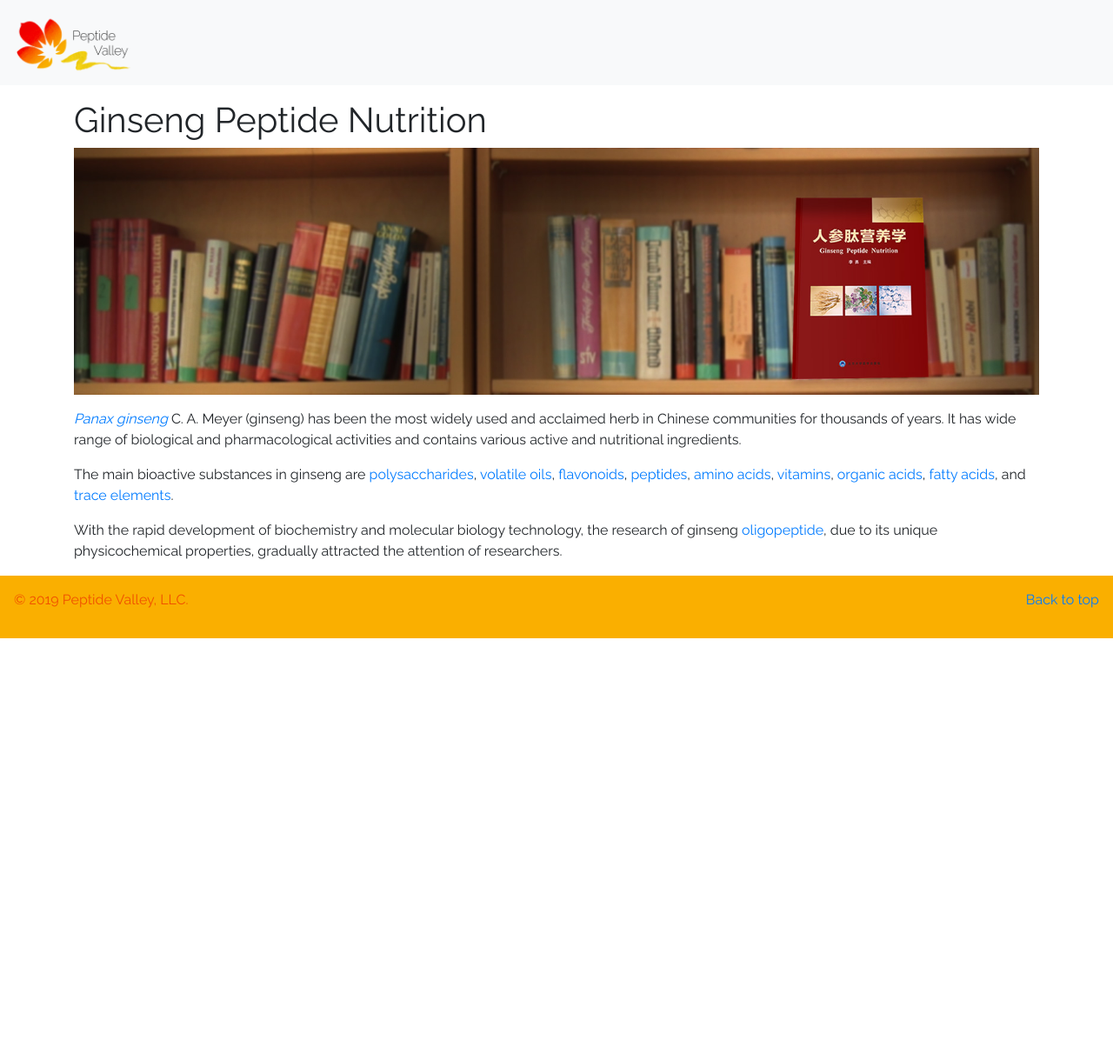
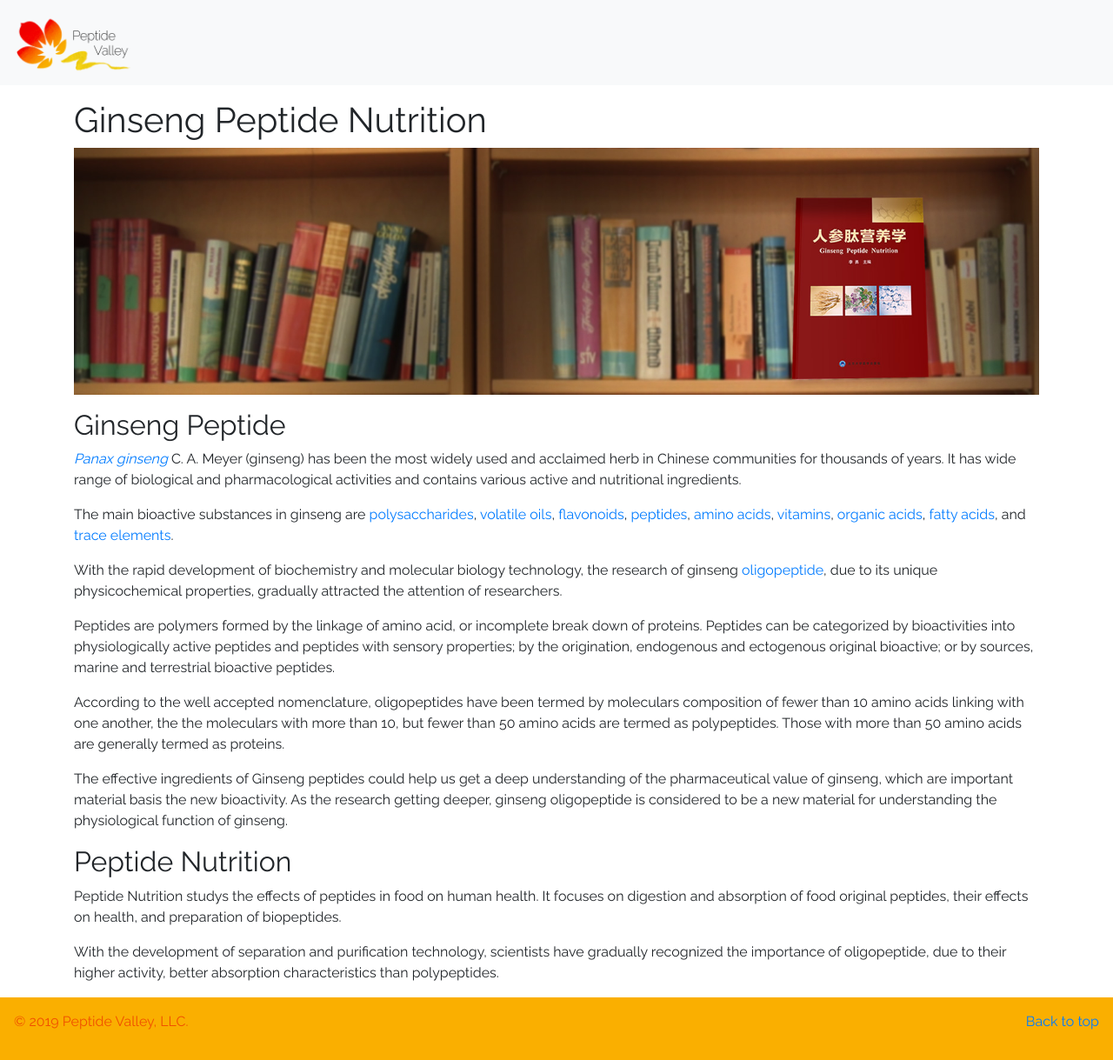
Before and after one commit to peptide-valley/peptide-valley.github.io, a Jekyll site: the page built from ginseng-peptide-nutrition/index.md, in a window 1280 px wide. Shown: the whole page at 87% size. Built offline with Jekyll 4.4.1, drawn with Linux system fonts in a browser that asks for light colours; before the commit the page ends 900 px from its top, so only the background shows below that.

Commit message:
update ginseng-peptide-nutrition

```diff
--- a/_includes/ginseng-peptide-nutrition/index.html
+++ b/_includes/ginseng-peptide-nutrition/index.html
@@ -1,8 +1,10 @@
 <h1>
 Ginseng Peptide Nutrition
 </h1>
-
 <img src="/images/SMPV08.jpg" alt="" style="width: 100%" />
+<h2>
+Ginseng Peptide
+</h2>
 <p>
 <i><a href="https://en.wikipedia.org/wiki/Panax_ginseng">Panax ginseng</a></i>
 C. A. Meyer (ginseng) has been the most widely used and acclaimed
@@ -27,3 +29,33 @@ With the rapid development of biochemistry and molecular biology technology,
 the research of ginseng <a href="https://en.wikipedia.org/wiki/Oligopeptide">oligopeptide</a>,
 due to its unique physicochemical properties, gradually attracted the attention of researchers.
 </p>
+<p>
+Peptides are polymers formed by the linkage of amino acid, or incomplete break down of proteins.
+Peptides can be categorized by bioactivities into physiologically active peptides and peptides with sensory properties; by the origination, endogenous and ectogenous original bioactive;
+or by sources, marine and terrestrial bioactive peptides.
+</p>
+<p>
+According to the well accepted nomenclature, oligopeptides have been termed by moleculars
+composition of fewer than 10 amino acids linking with one another, the the moleculars with more than
+10, but fewer than 50 amino acids are termed as polypeptides. Those with more than 50 amino acids
+are generally termed as proteins.
+</p>
+<p>
+The effective ingredients of Ginseng peptides could help us get a deep understanding of the
+pharmaceutical value of ginseng, which are important material basis the new bioactivity.
+As the research getting deeper, ginseng oligopeptide is considered to be a new material for
+understanding the physiological function of ginseng.
+</p>
+<h2>
+Peptide Nutrition
+</h2>
+<p>
+Peptide Nutrition studys the effects of peptides in food on human health. It focuses on
+digestion and absorption of food original peptides, their effects on health, and
+preparation of biopeptides.
+</p>
+<p>
+With the development of separation and purification technology, scientists have gradually
+recognized the importance of oligopeptide, due to their higher activity, better absorption
+characteristics than polypeptides.
+</p>
```
